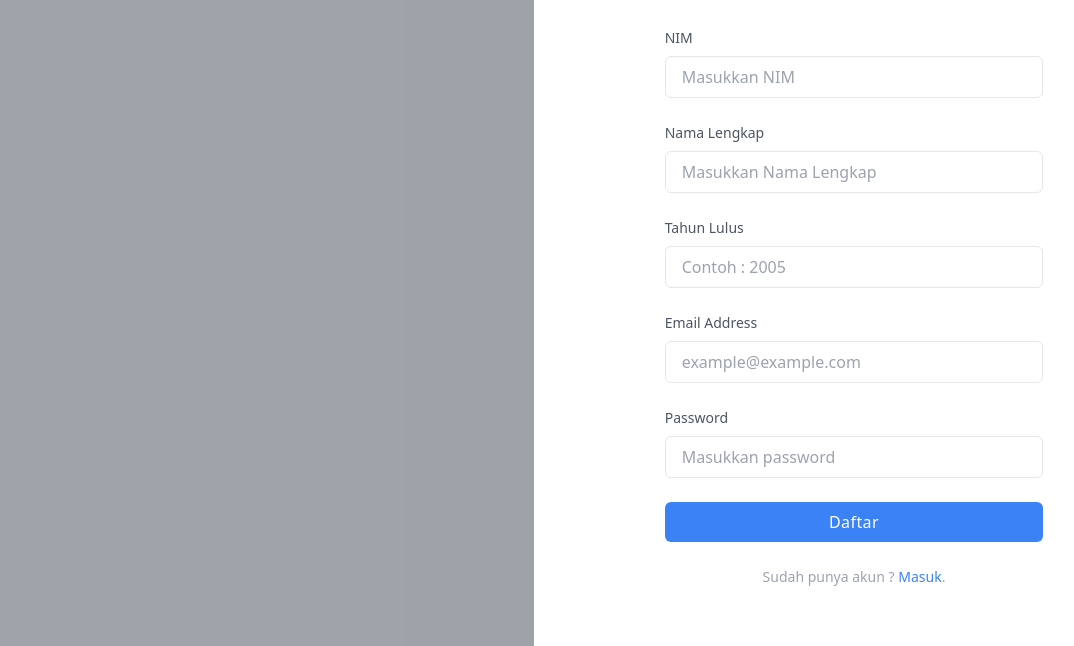
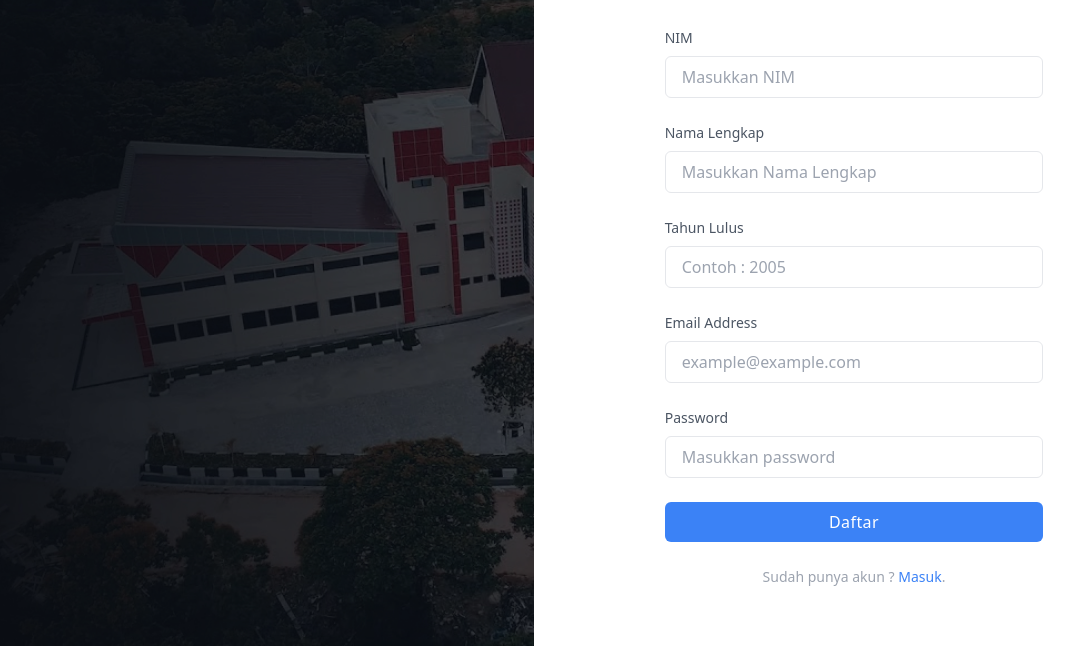
Before and after one commit to ullahkun/tracer, a website: page public/register.html in a window 1280 px wide. Shown: the part 154-800 px from the top of the page, without its empty margins (106-1180 px from the left). Drawn offline with Linux system fonts and the light colour scheme; the site is published under a folder, as on GitHub Pages, so addresses that start at the root find nothing.

Commit message:
first commit

```diff
--- a/public/register.html
+++ b/public/register.html
@@ -10,7 +10,7 @@
 <body>
     <div class="bg-white dark:bg-gray-900">
         <div class="flex justify-center h-screen">
-            <div class="hidden bg-cover lg:block lg:w-1/2 bg-[url('/public/img/bg.jpg')] bg-no-repeat">
+            <div class="hidden bg-cover lg:block lg:w-1/2 bg-[url('../img/bg.jpg')] bg-no-repeat">
                 <div class="flex items-center h-full px-20 bg-gray-900 bg-opacity-40">
                     <div>
                         <!-- teks -->
```
Also changed, not shown: public/index.html (+1 -1 lines), public/css/style.css.
